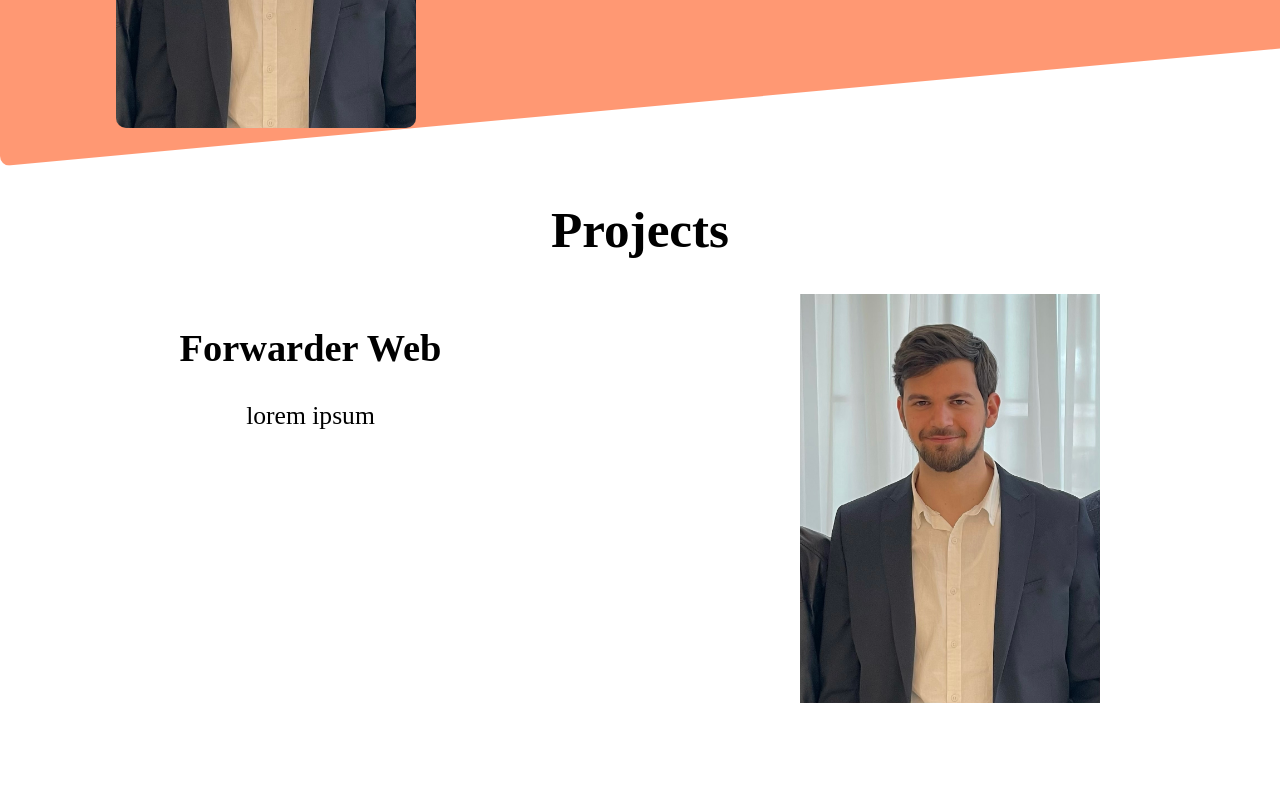
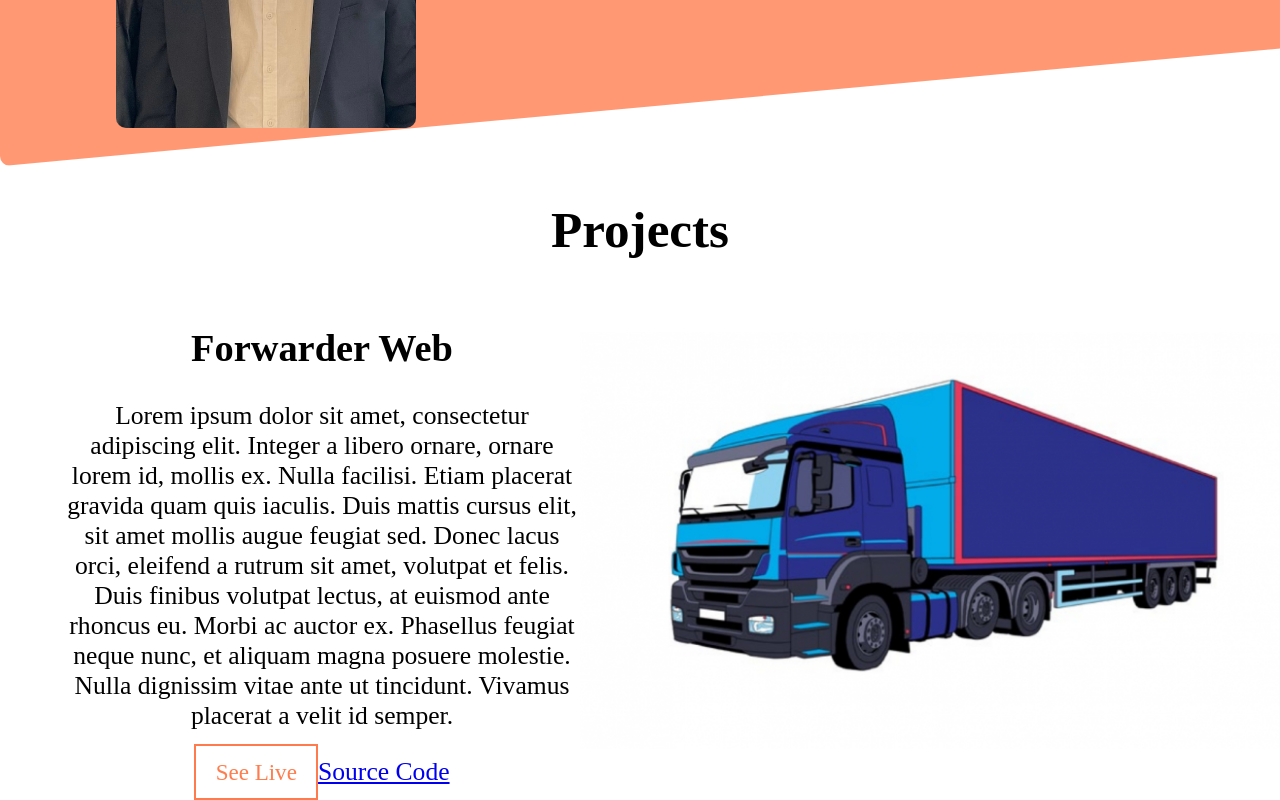
Before and after one commit to GegaLataria/portfolio, a React (Create React App) app: page / in a window 1280 px wide. Shown: the part 1230-2030 px from the top of the page. Before the commit the page ends 1933 px from the top, so only its background shows below. Built offline with nearby package versions, Linux system fonts and the light colour scheme.

Commit message:
added see live button

```diff
--- a/src/home/Home.css
+++ b/src/home/Home.css
@@ -89,4 +89,24 @@ body {
 .project-container__flex {
     display: flex;
     justify-content: space-around;
+    align-items: center;
+    padding-left: 5vw;
 }
+
+.see-live-button {
+    border: 3px solid #fff;
+    font-size: 1.8vw;
+    cursor: pointer;
+    color: rgba(255, 68, 0, .7);
+    border: 2px solid rgba(255, 68, 0, .7);
+    padding: 1vw 1.5vw;
+    text-decoration: none;
+}
+
+.see-live-button:hover {
+    transition: 1.5s;
+    left: 0;
+    background-color: rgba(255, 68, 0, .7);
+    border-color: 2px solid rgba(255, 68, 0, .7);
+    color: #fff;
+}
--- a/src/home/Home.js
+++ b/src/home/Home.js
@@ -1,6 +1,7 @@
 import React from "react";
 import { useRef } from "react";
 import profile from "../photos/profile.jpg";
+import forwarder from "../photos/forwarder.png";
 import Pdf from "../photos/Lataria-Gega.pdf";
 import "./Home.css";
 
@@ -57,9 +58,28 @@ export default function Home() {
           <div className="project-container__flex">
             <div>
               <h2>Forwarder Web</h2>
-              <p>lorem ipsum</p>
+              <p>
+                Lorem ipsum dolor sit amet, consectetur adipiscing elit. Integer
+                a libero ornare, ornare lorem id, mollis ex. Nulla facilisi.
+                Etiam placerat gravida quam quis iaculis. Duis mattis cursus
+                elit, sit amet mollis augue feugiat sed. Donec lacus orci,
+                eleifend a rutrum sit amet, volutpat et felis. Duis finibus
+                volutpat lectus, at euismod ante rhoncus eu. Morbi ac auctor ex.
+                Phasellus feugiat neque nunc, et aliquam magna posuere molestie.
+                Nulla dignissim vitae ante ut tincidunt. Vivamus placerat a
+                velit id semper.
+              </p>
+              <a
+                className="see-live-button"
+                href="https://forwarder-web.vercel.app/main"
+              >
+                See Live
+              </a>
+              <a href="https://github.com/GegaLataria/forwarder-web">
+                Source Code
+              </a>
             </div>
-            <img src={profile} alt="project" width={"300px"}></img>
+            <img src={forwarder} alt="project" width={"700px"}></img>
           </div>
         </div>
       </div>
```
Also changed, not shown: src/photos/forwarder.png (added).
